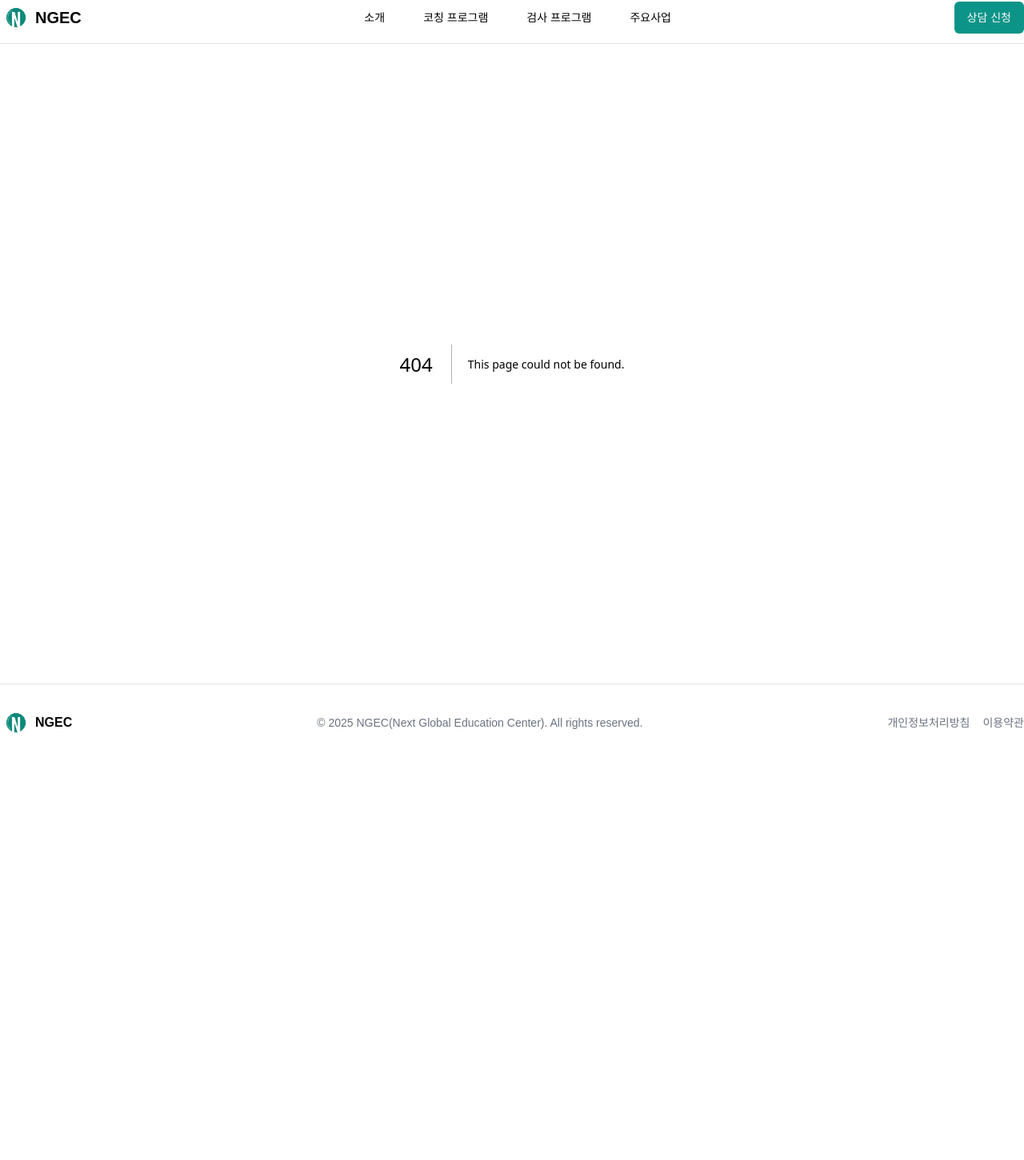
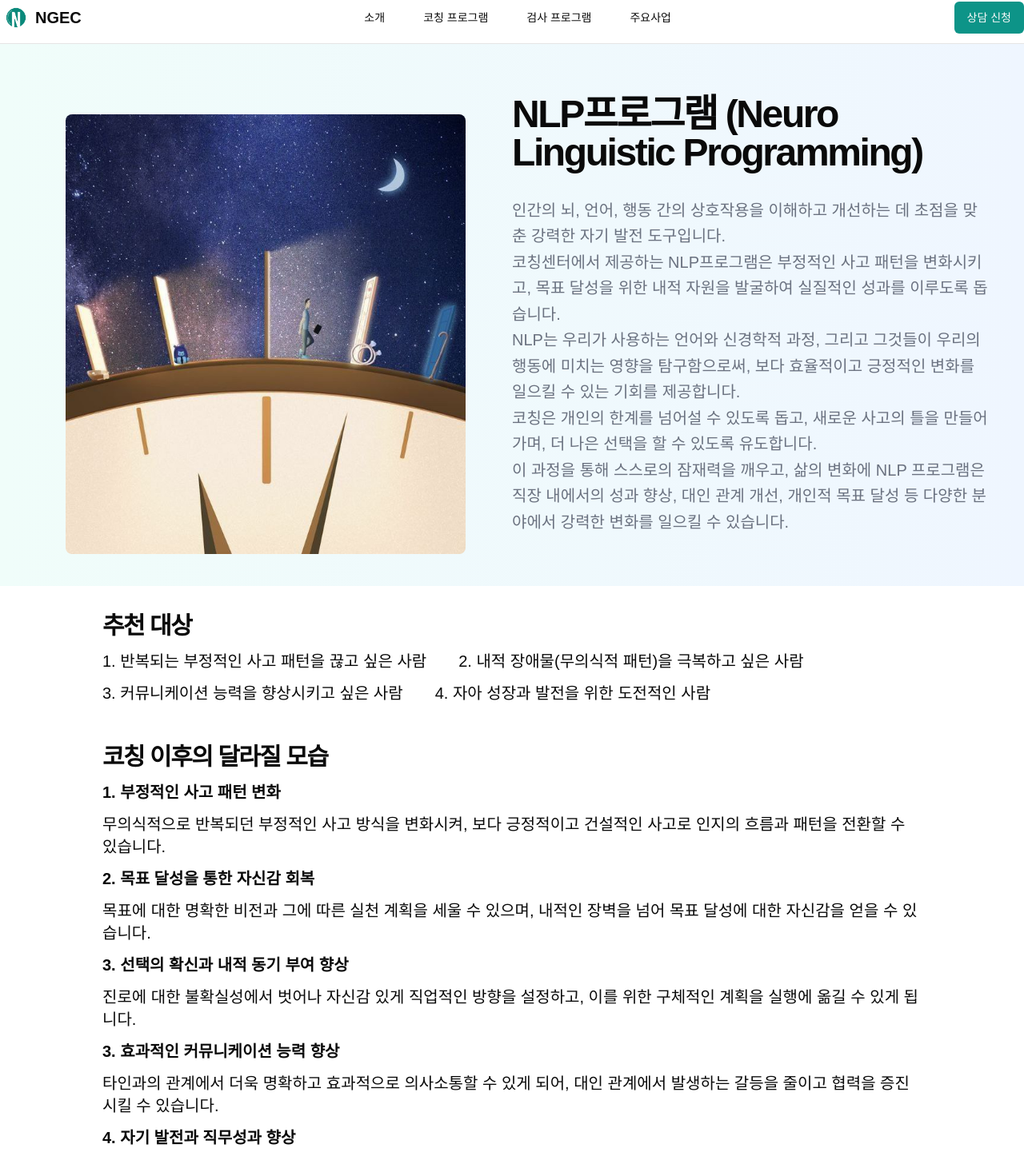
Before and after one commit to azerose/hongdaenew, a Next.js app in the folder counseling-education/: page /couching/npl in a window 1280 px wide. Before the commit this address had no page. Shown: the part 10-1461 px from the top of the page at 80% size. Before the commit the page ends 962 px from the top, so only its background shows below. Built offline with nearby package versions, Linux system fonts and the light colour scheme.

Commit message:
[Publish] publishing the npl test page

```diff
--- /dev/null
+++ b/counseling-education/app/couching/npl/_components/npl-first.tsx
@@ -0,0 +1,47 @@
+import Image from 'next/image';
+
+const NplFirst = () => {
+    return (
+        <div>
+            <section className="w-full flex items-center justify-center  py-10 bg-gradient-to-r from-teal-50 to-blue-50">
+                <div className="container px-4 md:px-6">
+                    <div className="grid  lg:grid-cols-2  justify-center items-center">
+                        <div className="mx-auto grid max-w-5xl mt-12">
+                            <div className="w-[500px] h-[550px] relative">
+                                <Image
+                                    src="/npl_main.jpg"
+                                    alt="npl 검사"
+                                    fill
+                                    priority
+                                    className="object-cover rounded-lg"
+                                />
+                            </div>
+                        </div>
+                        <div className="space-y-4">
+                            <h1 className="text-3xl  font-bold tracking-tighter sm:text-4xl md:text-5xl">
+                                NLP프로그램 (Neuro Linguistic Programming)
+                            </h1>
+                            <p className="max-w-[600px] pt-4 text-gray-500 md:text-xl/relaxed lg:text-base/relaxed xl:text-xl/relaxed">
+                                인간의 뇌, 언어, 행동 간의 상호작용을 이해하고 개선하는 데 초점을
+                                맞춘 강력한 자기 발전 도구입니다.
+                                <br />
+                                코칭센터에서 제공하는 NLP프로그램은 부정적인 사고 패턴을 변화시키고,
+                                목표 달성을 위한 내적 자원을 발굴하여 실질적인 성과를 이루도록
+                                돕습니다.
+                                <br /> NLP는 우리가 사용하는 언어와 신경학적 과정, 그리고 그것들이
+                                우리의 행동에 미치는 영향을 탐구함으로써, 보다 효율적이고 긍정적인
+                                변화를 일으킬 수 있는 기회를 제공합니다.
+                                <br /> 코칭은 개인의 한계를 넘어설 수 있도록 돕고, 새로운 사고의
+                                틀을 만들어가며, 더 나은 선택을 할 수 있도록 유도합니다.
+                                <br /> 이 과정을 통해 스스로의 잠재력을 깨우고, 삶의 변화에 NLP
+                                프로그램은 직장 내에서의 성과 향상, 대인 관계 개선, 개인적 목표 달성
+                                등 다양한 분야에서 강력한 변화를 일으킬 수 있습니다.
+                            </p>
+                        </div>
+                    </div>
+                </div>
+            </section>
+        </div>
+    );
+};
+export default NplFirst;
--- /dev/null
+++ b/counseling-education/app/couching/npl/_components/npl-second.tsx
@@ -0,0 +1,59 @@
+const NplSecond = () => {
+    return (
+        <section className="w-full flex flex-col gap-12 items-center justify-center py-8  bg-white">
+            <div className="flex flex-col gap-3 max-w-5xl w-full">
+                <div className="text-3xl font-bold tracking-tighter">추천 대상</div>
+                <div className="text-xl flex flex-col   md:gap-3">
+                    <div className="flex gap-10 md:gap-10">
+                        <span>1. 반복되는 부정적인 사고 패턴을 끊고 싶은 사람 </span>
+                        <span>2. 내적 장애물(무의식적 패턴)을 극복하고 싶은 사람</span>
+                    </div>
+                    <div className=" flex gap-10 md:gap-10">
+                        <span>3. 커뮤니케이션 능력을 향상시키고 싶은 사람</span>
+                        <span>4. 자아 성장과 발전을 위한 도전적인 사람 </span>
+                    </div>
+                </div>
+            </div>
+            <div className="flex flex-col gap-3 max-w-5xl w-full">
+                <div className="text-3xl font-bold tracking-tighter">코칭 이후의 달라질 모습</div>
+                <div className="text-xl font-semibold">
+                    <div className="font-bold">1. 부정적인 사고 패턴 변화</div>
+                </div>
+                <div className="text-xl">
+                    무의식적으로 반복되던 부정적인 사고 방식을 변화시켜, 보다 긍정적이고 건설적인
+                    사고로 인지의 흐름과 패턴을 전환할 수 있습니다.
+                </div>
+                <div className="text-xl font-semibold">
+                    <div className="font-bold">2. 목표 달성을 통한 자신감 회복</div>
+                </div>
+                <div className="text-xl">
+                    목표에 대한 명확한 비전과 그에 따른 실천 계획을 세울 수 있으며, 내적인 장벽을
+                    넘어 목표 달성에 대한 자신감을 얻을 수 있습니다.
+                </div>
+                <div className="text-xl font-semibold">
+                    <div className="font-bold">3. 선택의 확신과 내적 동기 부여 향상</div>
+                </div>
+                <div className="text-xl">
+                    진로에 대한 불확실성에서 벗어나 자신감 있게 직업적인 방향을 설정하고, 이를 위한
+                    구체적인 계획을 실행에 옮길 수 있게 됩니다.
+                </div>
+                <div className="text-xl font-semibold">
+                    <div className="font-bold">3. 효과적인 커뮤니케이션 능력 향상 </div>
+                </div>
+                <div className="text-xl">
+                    타인과의 관계에서 더욱 명확하고 효과적으로 의사소통할 수 있게 되어, 대인
+                    관계에서 발생하는 갈등을 줄이고 협력을 증진시킬 수 있습니다.
+                </div>
+                <div className="text-xl font-semibold">
+                    <div className="font-bold">4. 자기 발전과 직무성과 향상 </div>
+                </div>
+                <div className="text-xl">
+                    NLP 기술을 활용하여 자신의 한계를 극복하고, 일상 생활에서의 생산성과 성과를 눈에
+                    띄게 향상시킬 수 있습니다.
+                </div>
+            </div>
+        </section>
+    );
+};
+
+export default NplSecond;
--- /dev/null
+++ b/counseling-education/app/couching/npl/page.tsx
@@ -0,0 +1,13 @@
+import NplFirst from './_components/npl-first';
+import NplSecond from './_components/npl-second';
+
+const NplPage = () => {
+    return (
+        <div className="flex min-h-screen flex-col">
+            <NplFirst />
+            <NplSecond />
+        </div>
+    );
+};
+
+export default NplPage;
```
Also changed, not shown: counseling-education/public/npl_main.jpg (added).
